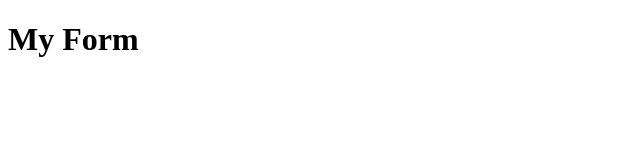
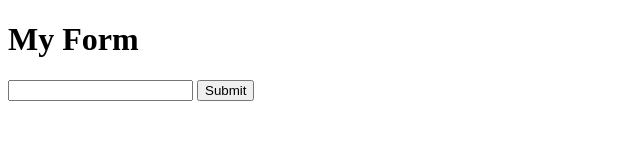
Before and after one commit to mrkarstrom/wdb2021, a plain HTML site: page lessons/263_input_and_change_events/262_NEW_VERSION_Form_Events_and_PreventDefault/index.html in a window 1280 px wide. Shown: the whole page, without its empty margins (0-640 px from the left). Drawn offline with Linux system fonts and the light colour scheme.

Commit message:
Changed the default form action

```diff
--- a/lessons/263_input_and_change_events/262_NEW_VERSION_Form_Events_and_PreventDefault/app.js
+++ b/lessons/263_input_and_change_events/262_NEW_VERSION_Form_Events_and_PreventDefault/app.js
@@ -0,0 +1,4 @@
+const form = document.querySelector("#shelterForm");
+form.addEventListener("submit", function (e) {
+    console.log("Submitted!");
+})
--- a/lessons/263_input_and_change_events/262_NEW_VERSION_Form_Events_and_PreventDefault/index.html
+++ b/lessons/263_input_and_change_events/262_NEW_VERSION_Form_Events_and_PreventDefault/index.html
@@ -8,6 +8,11 @@
 </head>
 <body>
     <h1>My Form</h1>
+    <form action="/shelter" id="shelterForm">
+      <input type="text">
+      <button>Submit</button>
+    </form>
+
     <script src="app.js"></script>
 </body>
 </html>
```
